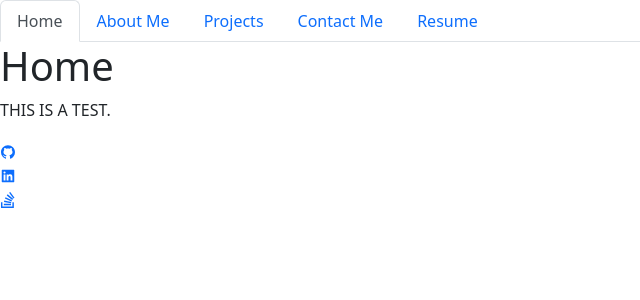
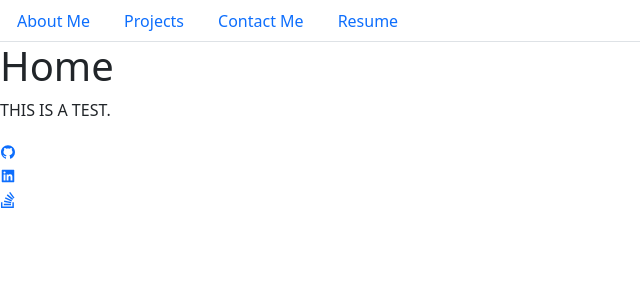
Before and after one commit to crzn24/ncruz-react-portfolio, a React (Create React App) app in the folder ncruz-react-portfolio/: page / in a window 1280 px wide. Shown: the top 300 px of the page, without its empty margins (0-640 px from the left). Built offline with nearby package versions, Linux system fonts and the light colour scheme.

Commit message:
Gets rid of Home elementtab

```diff
--- a/ncruz-react-portfolio/src/components/NavTabs.js
+++ b/ncruz-react-portfolio/src/components/NavTabs.js
@@ -5,17 +5,6 @@ import React from "react";
 function NavTabs({ currentPage, handlePageChange }) {
     return (
       <ul className="nav nav-tabs">
-        <li className="nav-item">
-          <a
-            href="#home"
-            onClick={() => handlePageChange("Home")}
-            // This is a conditional (ternary) operator that checks to see if the current page is "Home"
-            // If it is, we set the current page to 'nav-link-active', otherwise we set it to 'nav-link'
-            className={currentPage === "Home" ? "nav-link active" : "nav-link"}
-          >
-            Home
-          </a>
-        </li>
 
         <li className="nav-item">
           <a
```
